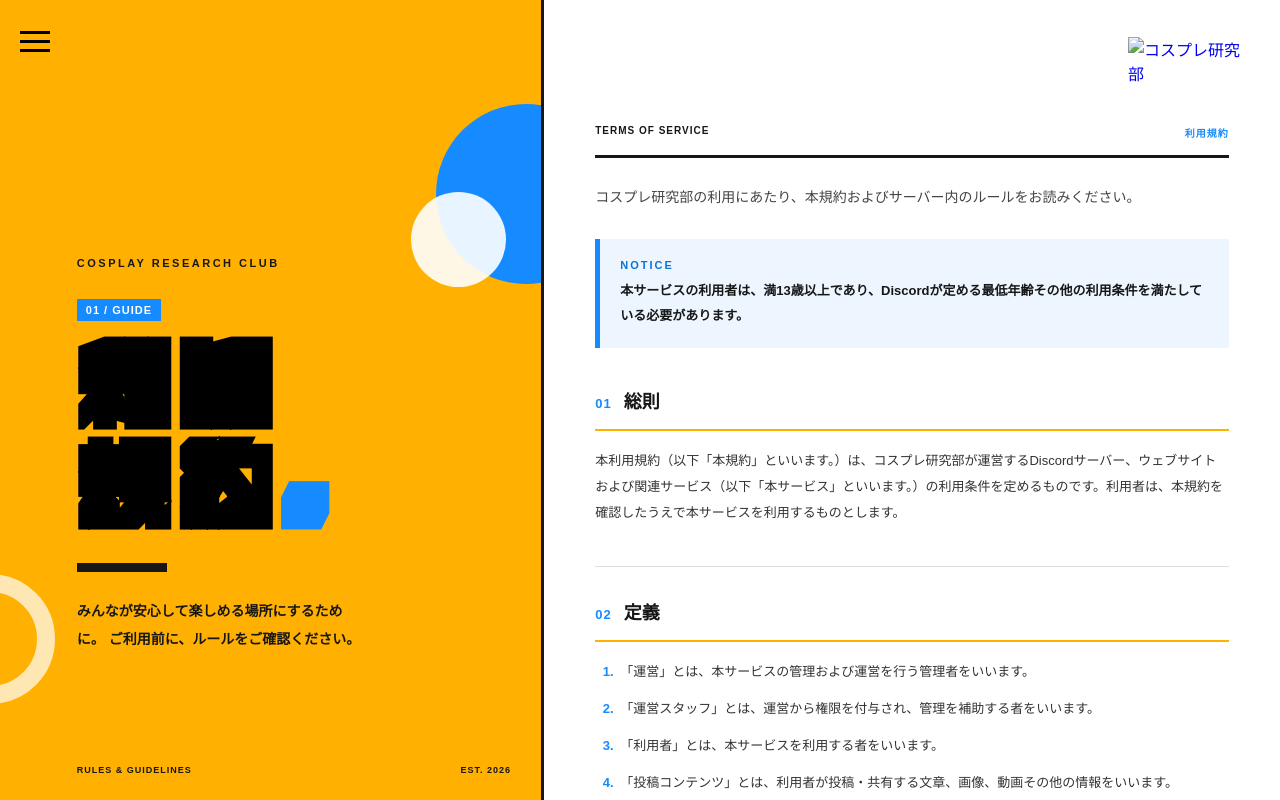
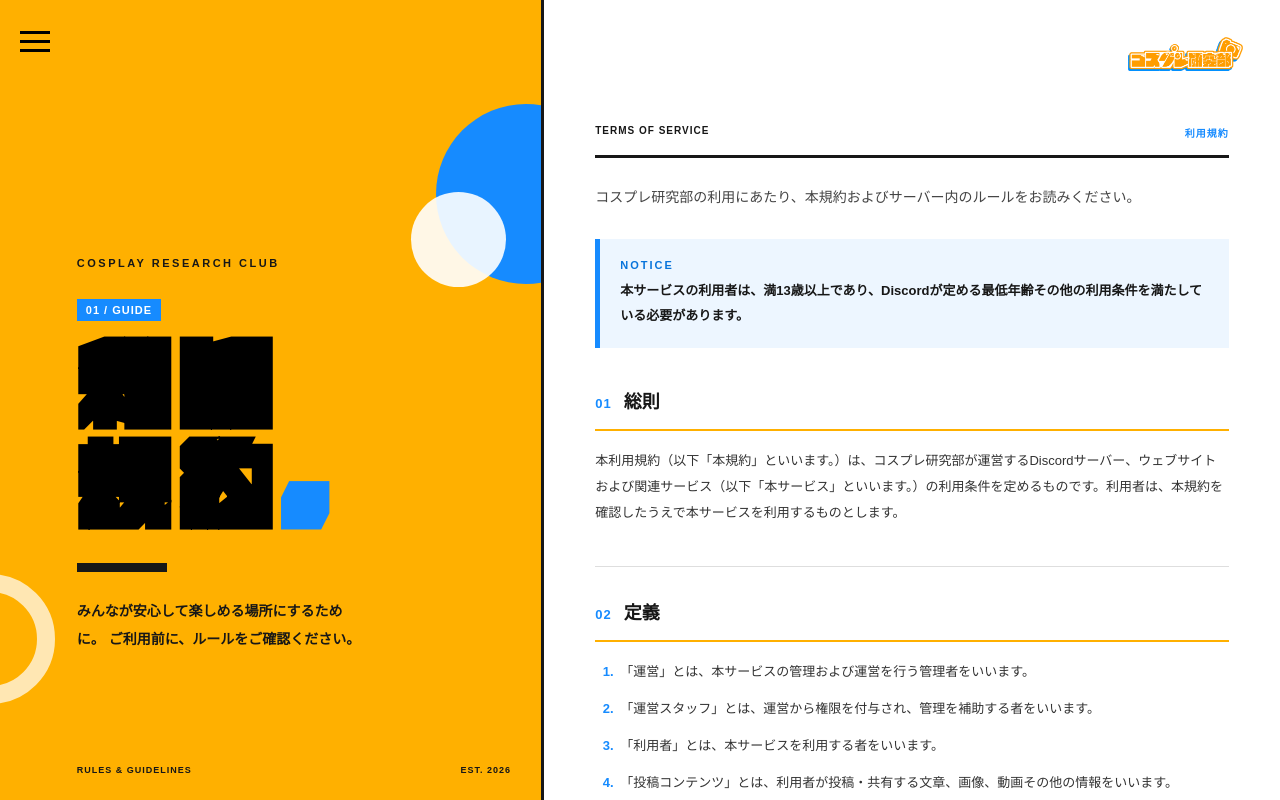
Before and after one commit to kaerusandayooooooooo2011/kosupure-kenkyubu, a website: page terms.html in a window 1280 px wide. Drawn offline with Linux system fonts and the light colour scheme; no server answers; files whose address does not match are found by name.

Commit message:
Update terms.html

```diff
--- a/terms.html
+++ b/terms.html
@@ -11,7 +11,7 @@
 
     <!-- オープニング -->
     <div id="opening">
-        <img src="images/logo.png" alt="コスプレ研究部">
+        <img src="logo.png" alt="コスプレ研究部">
     </div>
 
     <!-- ハンバーガーメニュー -->
@@ -31,7 +31,7 @@
 
     <!-- ロゴ -->
     <a href="kosupure2.html" class="terms-logo-link" aria-label="ホームへ戻る">
-        <img src="images/logo.png" id="topLogo" alt="コスプレ研究部">
+        <img src="logo.png" id="topLogo" alt="コスプレ研究部">
     </a>
 
     <main class="terms-layout">
```
